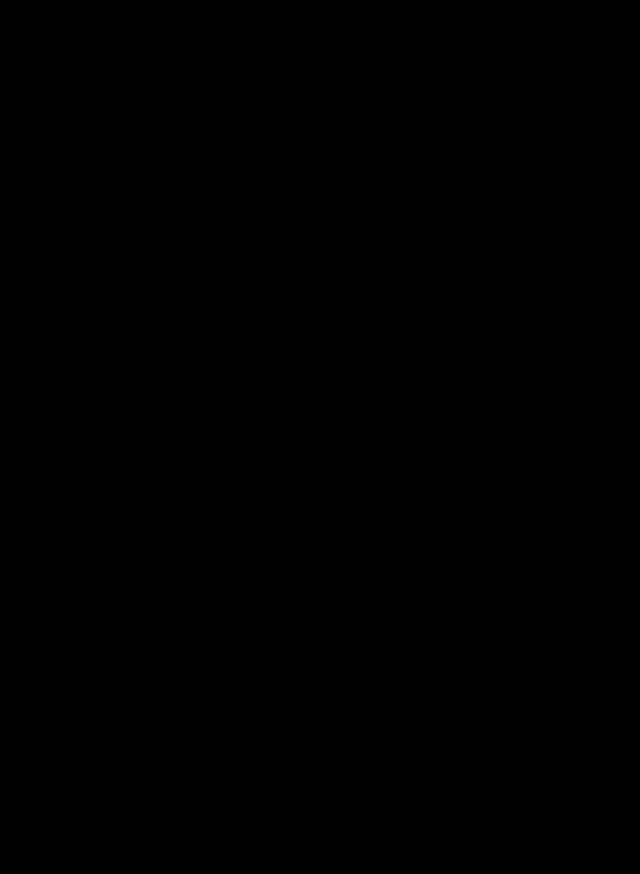
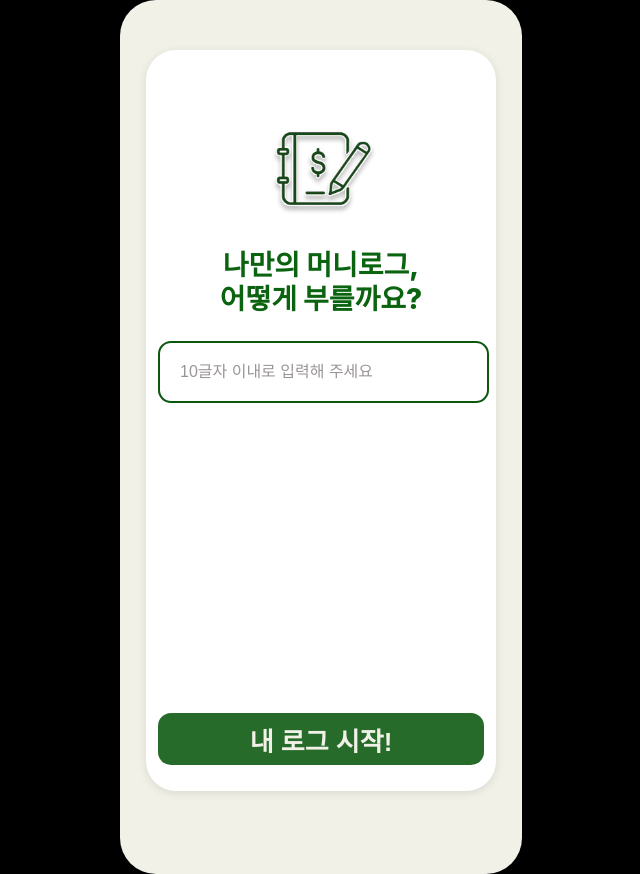
Before and after one commit to S0HYUNN/KB_Skeleton-Project, a Vue app in the folder money_log/: page /LoginPage in a window 1280 px wide. Before the commit this address had no page. Shown: the whole page, without its empty margins (319-959 px from the left). Built offline with nearby package versions, Linux system fonts and the light colour scheme.

Commit message:
Feat: 로그인 페이지 구현

```diff
--- /dev/null
+++ b/money_log/src/pages/LoginPage.vue
@@ -0,0 +1,113 @@
+<template>
+  <div class="login-page">
+    <div class="content-container">
+      <div class="icon-container"></div>
+      <img src="@/assets/note_icon.svg" alt="노트 아이콘" class="icon" />
+      <h2>나만의 머니로그, <br />어떻게 부를까요?</h2>
+      <input
+        type="text"
+        v-model="logName"
+        placeholder="10글자 이내로 입력해 주세요"
+        maxlength="10"
+        class="input-field"
+      />
+      <button @click="startLog" class="start-button">내 로그 시작!</button>
+    </div>
+  </div>
+</template>
+
+<script setup>
+import { ref } from 'vue';
+
+const logName = ref('');
+
+const startLog = () => {
+  if (logName.value) {
+    // 로그 시작하는 로직을 여기에 추가
+    console.log(`로그 시작: ${logName.value}`);
+  } else {
+    alert('로그 이름을 입력해 주세요.');
+  }
+};
+</script>
+
+<style scoped>
+.start-page {
+  max-width: 402px;
+  margin: 0;
+  padding: 0;
+  background-color: #f1f1e8;
+  min-height: 100vh;
+  font-family: 'Inter', sans-serif;
+  display: flex;
+  justify-content: center;
+  align-items: center;
+}
+
+.content-container {
+  text-align: center;
+  padding: 40px;
+  background-color: #fff;
+  border-radius: 30px;
+  box-shadow: 0 2px 10px rgba(0, 0, 0, 0.1);
+  width: 350px;
+  height: 741px;
+  margin: 50px 100px;
+}
+
+.icon-container {
+  filter: drop-shadow(offset-x offset-y blur color);
+  margin-top: -80px;
+  width: 106px;
+  height: 92px;
+  margin-bottom: 20px;
+}
+
+h2 {
+  font-size: 28px;
+  font-weight: 800;
+  color: #0a630e;
+  margin-top: 20px;
+  margin-bottom: 25px;
+  line-height: 1.2;
+}
+
+.input-field {
+  border: 2px solid #0b570e;
+  width: 100%;
+  padding: 10px;
+  border-radius: 5px;
+  margin-bottom: 20px;
+  font-size: 16px;
+  width: 331px;
+  height: 62px;
+  margin-left: -28px;
+  border-radius: 13px;
+  padding-left: 20px;
+}
+.input-field::placeholder {
+  color: #9b9696;
+}
+
+.start-button {
+  background-color: #276b2a;
+  color: #f1f1e8;
+  border: none;
+  border-radius: 13px;
+  width: 326px;
+  height: 52px;
+  padding: 10px 20px;
+  cursor: pointer;
+  font-size: 26px;
+  margin-top: 290px;
+  display: flex;
+  justify-content: center;
+  align-items: center;
+  font-weight: 600;
+  margin-left: -28px;
+}
+
+.start-button:hover {
+  background-color: #276b2a;
+}
+</style>
--- a/money_log/src/router/index.js
+++ b/money_log/src/router/index.js
@@ -14,6 +14,11 @@
       path: '/StartPage',
       name: 'StartPage',
       component: () => import('../pages/StartPage.vue'),
+    },
+    {
+      path: '/LoginPage',
+      name: 'LoginPage',
+      component: () => import('../pages/LoginPage.vue'),
     },
     {
       path: '/Money',
```
Also changed, not shown: money_log/src/assets/note_icon.svg (added).
